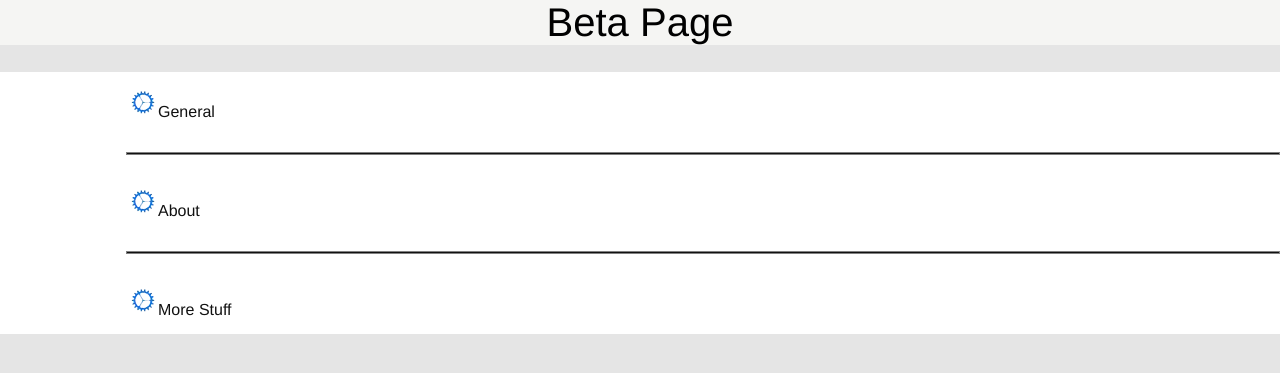
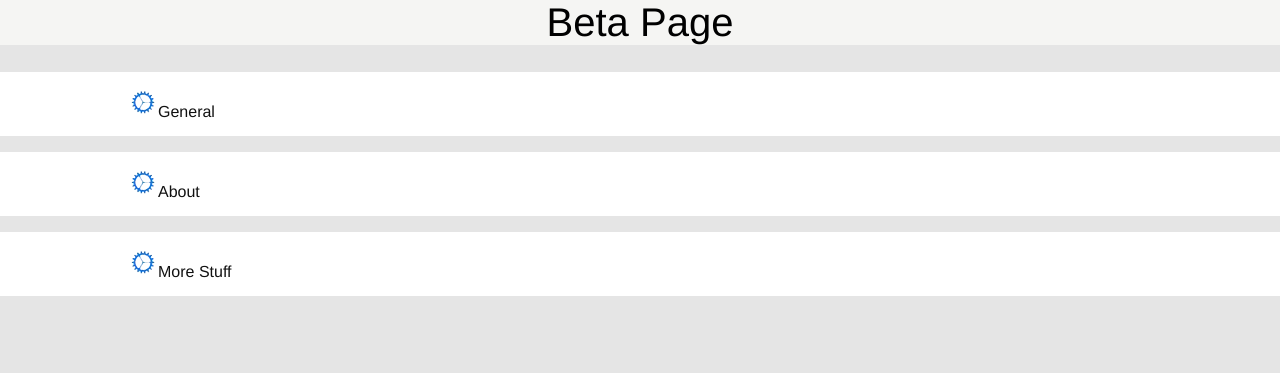
Before and after one commit to boffnoff/boffnoff.github.com, a Jekyll site: the page beta/index.html, which Jekyll copies as it is, in a window 1280 px wide. Shown: the top 373 px of the page. Built offline with Jekyll 4.4.1, drawn with Linux system fonts in a browser that asks for light colours.

Commit message:
removed <hr> and added the background colour to the <p> from general

```diff
--- a/beta/index.css
+++ b/beta/index.css
@@ -57,6 +57,7 @@ h1 {
 
 p {
     padding-left: 10%;
+    background-color: #fff;
 }
 
 
@@ -71,11 +72,6 @@ h1 {
 }
 
 
-.General {
-    color: blue;
-    background-color: #fff;
-}
-
 
 
 hr {
--- a/beta/index.html
+++ b/beta/index.html
@@ -24,11 +24,9 @@
 
     <p><img src="general.png" alt="Cog Icon" height="30" width="30">General</p>
 
-    <hr noshade align="right">
 
     <p><img src="general.png" alt="Cog Icon" height="30" width="30">About</p>
 
-    <hr noshade align="right">
 
     <p><img src="general.png" alt="Cog Icon" height="30" width="30">More Stuff</p>
 
```
